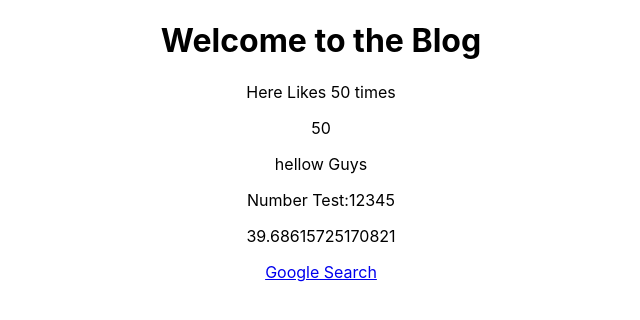
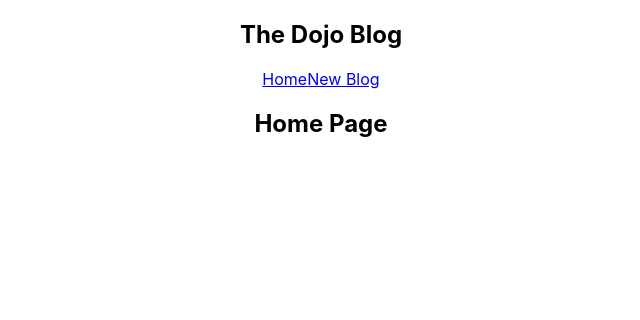
Before and after one commit to HirukaL/React-dojo-Blog-Tu-test, a React (Create React App) app: page / in a window 1280 px wide. Shown: the top 320 px of the page, without its empty margins (319-959 px from the left). Built offline with nearby package versions, Linux system fonts and the light colour scheme.

Commit message:
tutorial 03

```diff
--- a/src/App.js
+++ b/src/App.js
@@ -1,21 +1,14 @@
 import './App.css';
+import Navbar from './Navbar';
+import Home from './Home';
 
 function App() {
-  const title = 'Welcome to the Blog';
-  const likes = 50;
-  const link = "https://www.google.com";
-
 
   return (
     <div className="App">
-      <div className='Content'>
-        <h1>{ title }</h1>
-        <p>Here Likes {likes} times</p>
-        <p>{50}</p>
-        <p>{ "hellow Guys" }</p>
-        <p>Number Test:{ [ 1,2,3,4,5 ] }</p>
-        <p>{ Math.random() * 50}</p>
-        <a href={link}>Google Search</a>
+      <Navbar />
+      <div className="Content">
+        < Home />
       </div>
     </div>
   );
--- /dev/null
+++ b/src/Home.js
@@ -0,0 +1,9 @@
+const Home = () => {
+    return (
+        <div className="home">
+            <h2>Home Page</h2>
+        </div>
+    );
+}
+
+export default Home;
--- /dev/null
+++ b/src/Navbar.js
@@ -0,0 +1,13 @@
+const Navbar = () => {
+    return (
+        <nav className="navbar">
+            <h1>The Dojo Blog</h1>
+            <div className='links'>
+                <a href="/">Home</a>
+                <a href="/create">New Blog</a>
+            </div>
+        </nav>
+    );
+}
+
+export default Navbar;
```
